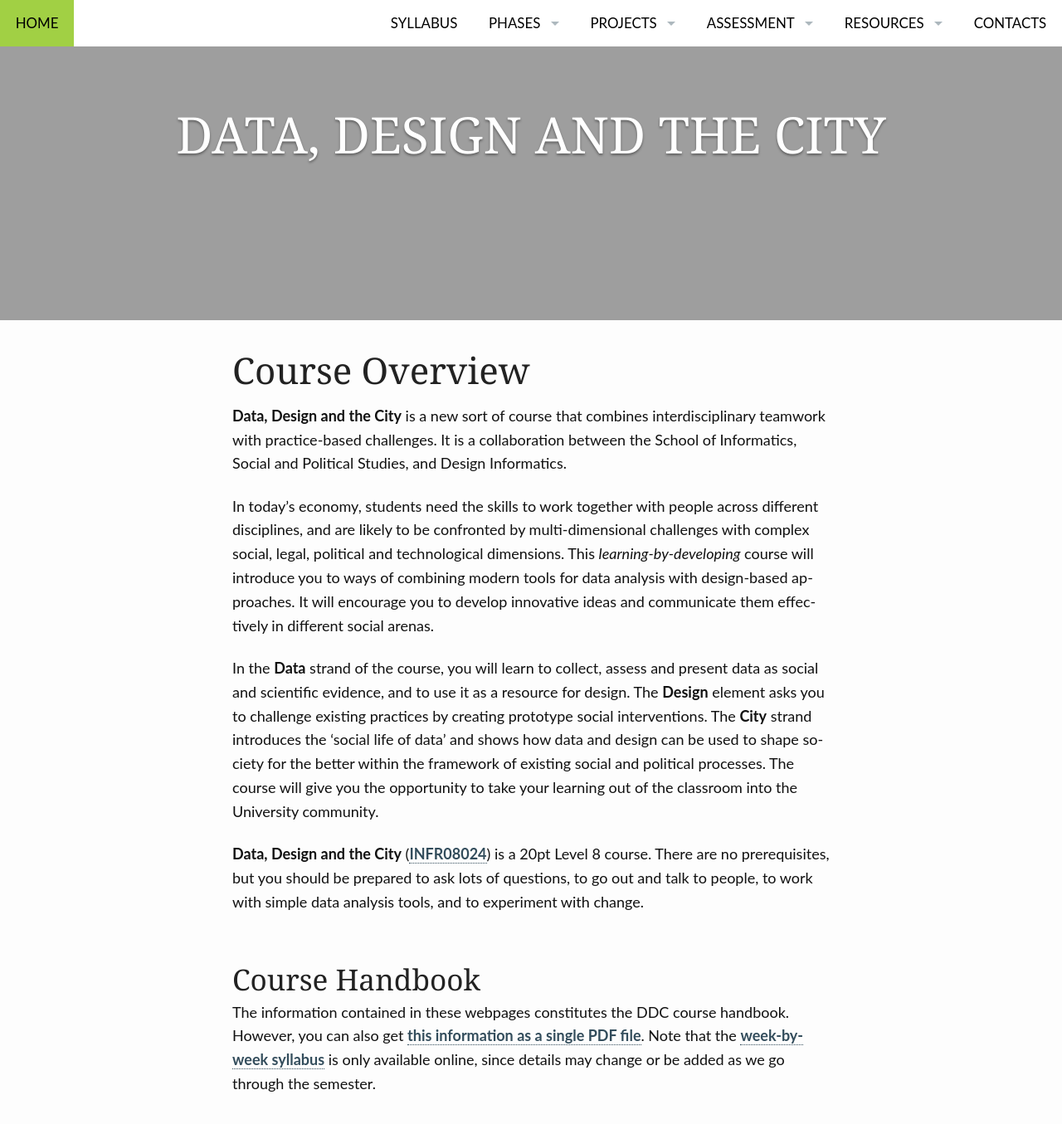
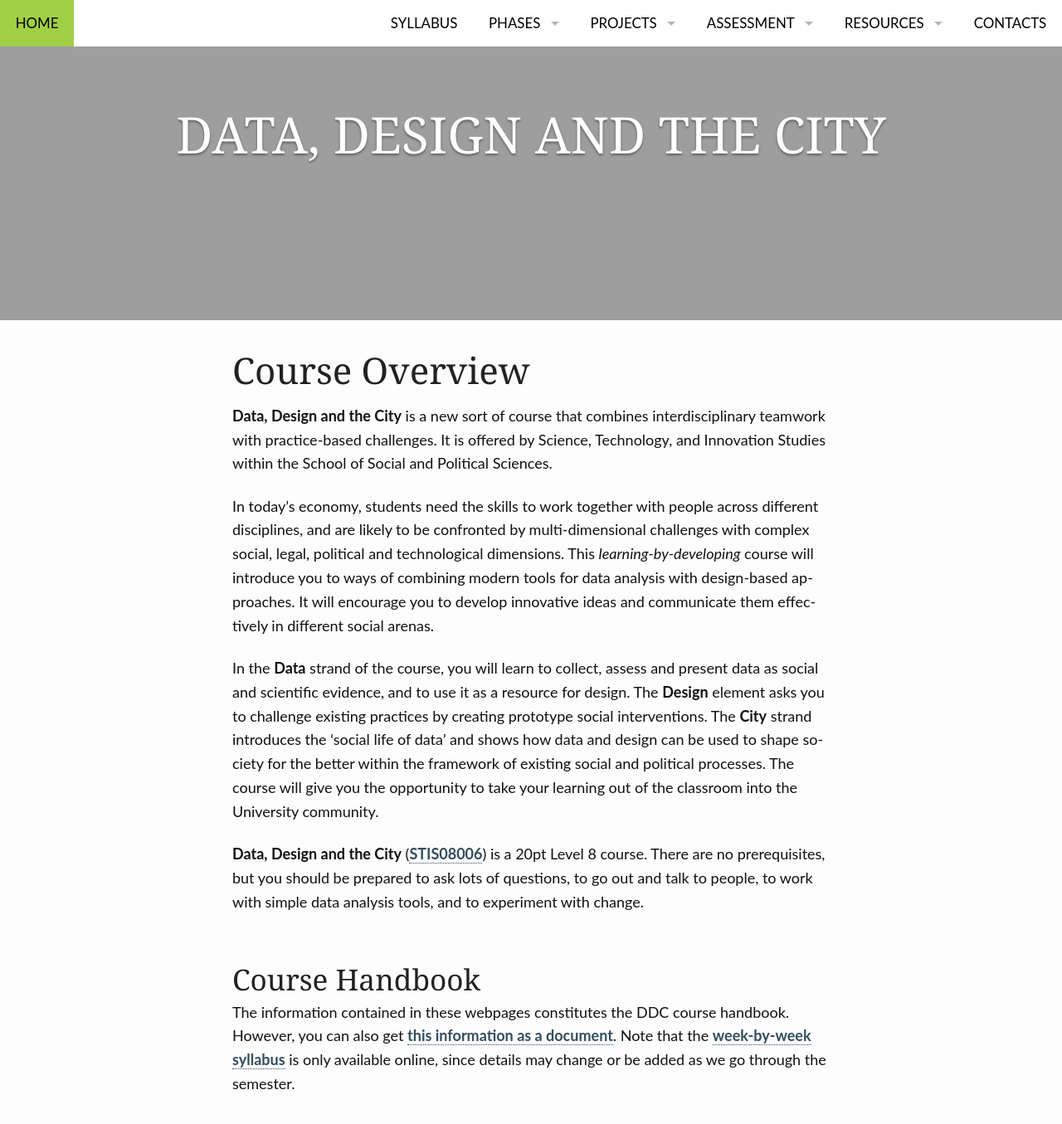
Before and after one commit to edinburghlivinglab/ddc, a Jekyll site: the page built from pages/pages-root-folder/index.md, in a window 1280 px wide and 1400 px high. Shown: the top 1355 px of the window at 83% size. Built offline with Jekyll 4.4.1, drawn with Linux system fonts in a browser that asks for light colours.

Commit message:
Update index.md

```diff
--- a/pages/pages-root-folder/index.md
+++ b/pages/pages-root-folder/index.md
@@ -47,9 +47,7 @@ permalink: /index.html
 ---
 
 **Data, Design and the City** is a new sort of course that combines
-interdisciplinary teamwork with practice-based challenges. It is a
-collaboration between the School of Informatics, Social and Political
-Studies, and Design Informatics.
+interdisciplinary teamwork with practice-based challenges. It is offered by Science, Technology, and Innovation Studies within the School of Social and Political Sciences.
 
 In today’s economy, students need the skills to work together with
 people across different disciplines, and are likely to be confronted
@@ -71,7 +69,7 @@ processes. The course will give you the opportunity to take your
 learning out of the classroom into the University community.
 
 **Data, Design and the City**
-([INFR08024](https://path.is.ed.ac.uk/courses/INFR08024_SV1_SEM2)) is
+([STIS08006](http://www.drps.ed.ac.uk/18-19/dpt/cxstis08006.htm)) is
 a 20pt Level 8 course. There are no prerequisites, but you should
 be prepared to ask lots of questions, to go out and talk to people,
 to work with simple data analysis tools, and to experiment with change.
@@ -80,7 +78,7 @@ to work with simple data analysis tools, and to experiment with change.
 
 The information contained in these webpages constitutes the DDC course
 handbook. However, you can also get
-[this information as a single PDF file]({{ site.baseurl }}/course_docs/handbook.pdf).
+[this information as a document](https://www.learn.ed.ac.uk/webapps/blackboard/execute/content/file?cmd=view&mode=designer&content_id=_3612456_1&course_id=_66780_1&framesetWrapped=true).
 Note that the [week-by-week syllabus]({{ site.baseurl }}/syllabus#weekbyweek)
 is only available online, since details may change or be added as we go
 through the semester.
```
